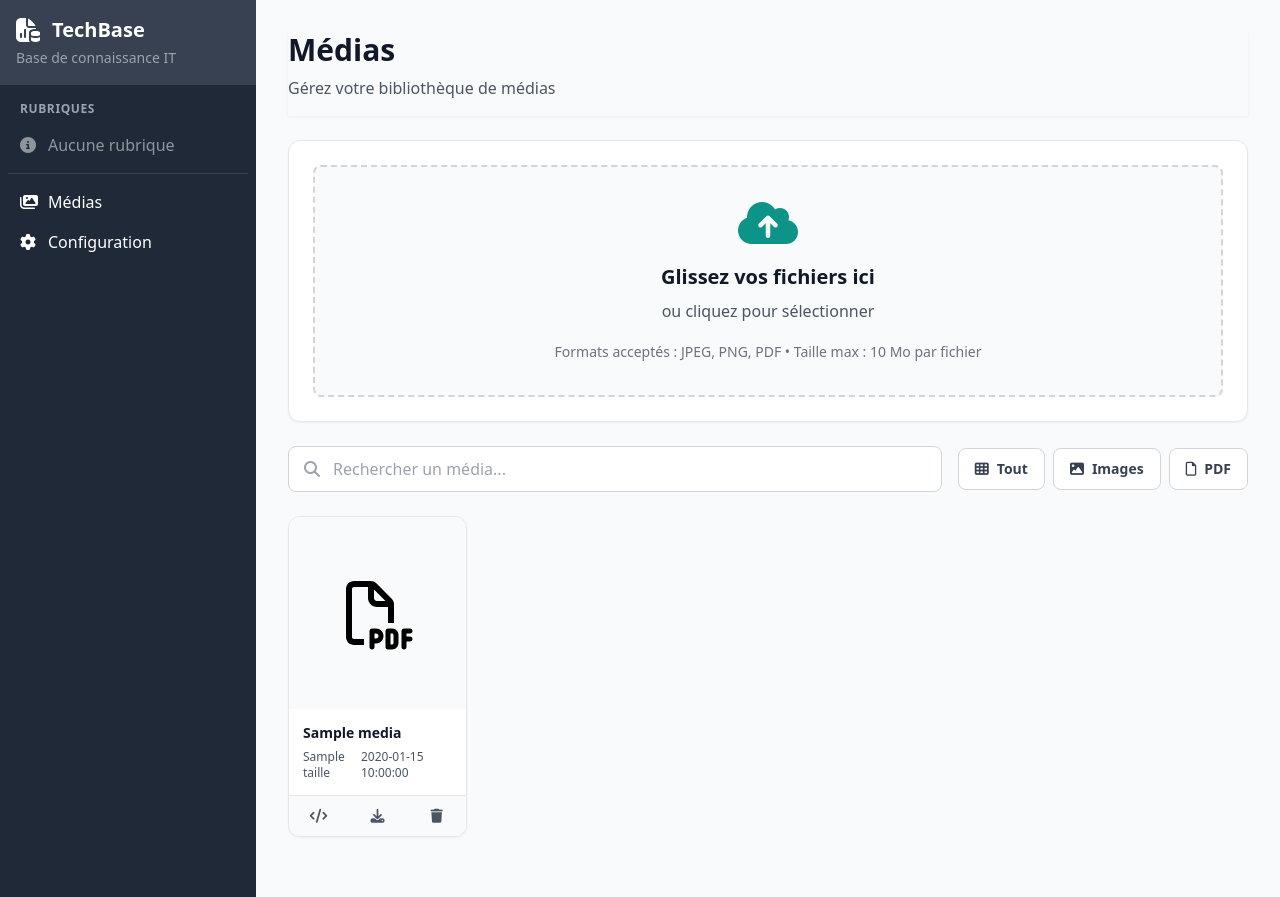
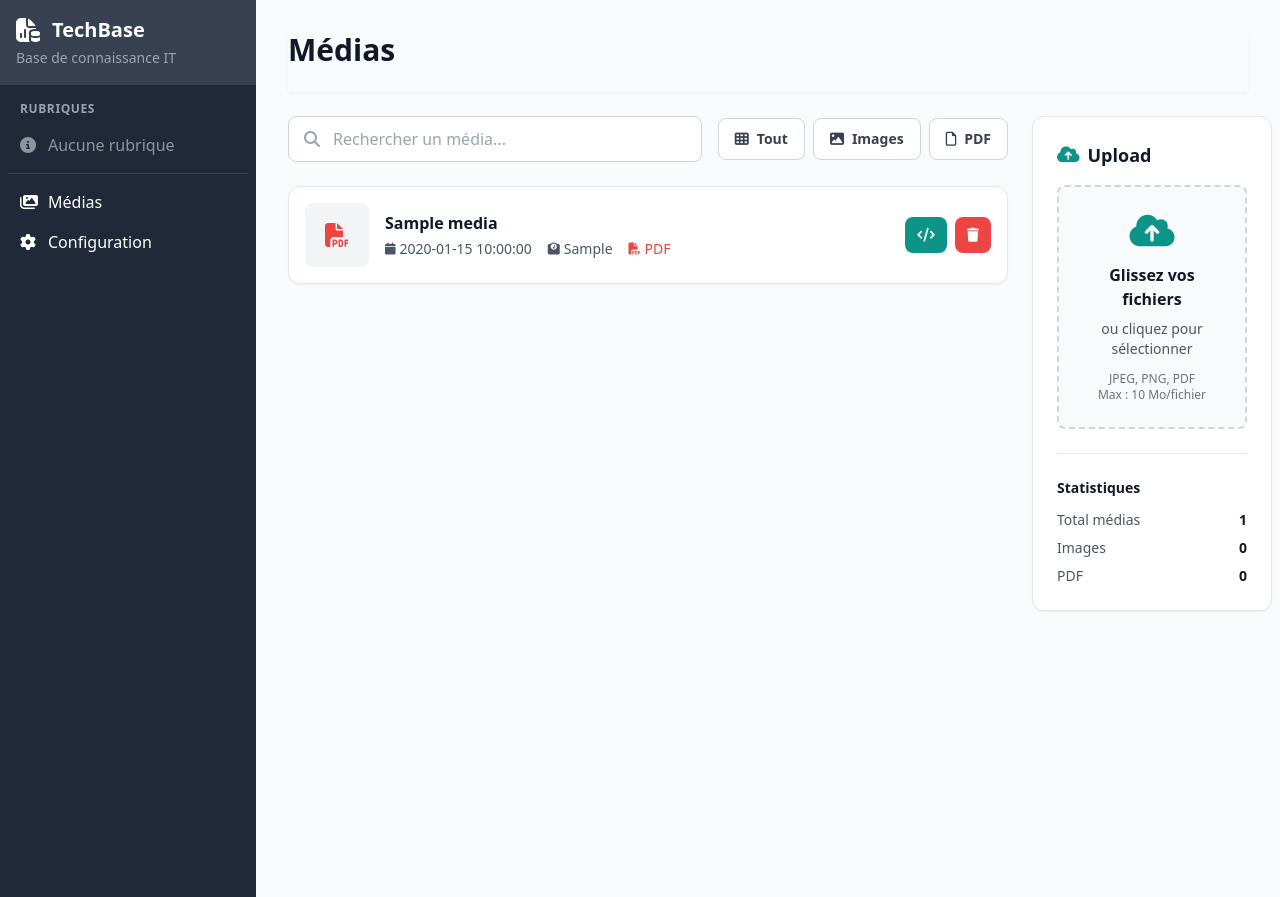
Before and after one commit to orwelltherazer/techbase, a PHP site: template templates/medias.html.twig in a window 1280 px wide. Run offline with PHP 8.4, Linux system fonts and the light colour scheme; the template is opened without the code that fills it: most values are stand-ins (such as "Sample title", 1, 10 or a date in 2020); some libraries are stand-ins or nearby versions.

Commit message:
Amélioration page médias: layout 75/25, liste au lieu de grille, notifications auto

```diff
--- a/medias.php
+++ b/medias.php
@@ -75,7 +75,7 @@ if ($_SERVER['REQUEST_METHOD'] === 'POST' && isset($_POST['action']) && $_POST['
         if (!empty($errors)) {
             $message .= "&errors=" . urlencode(implode(", ", $errors));
         }
-        header("Location: ./?page=parametres&$message");
+        header("Location: ./?page=medias&$message");
         exit;
     }
 }
@@ -100,7 +100,7 @@ if ($_SERVER['REQUEST_METHOD'] === 'POST' && isset($_POST['action']) && $_POST['
         $stmt = $pdo->prepare("DELETE FROM medias WHERE id = ?");
         $stmt->execute([$id]);
 
-        header("Location: ./?page=parametres&success=Média supprimé");
+        header("Location: ./?page=medias&success=Média supprimé");
         exit;
     }
 }
--- a/templates/base.html.twig
+++ b/templates/base.html.twig
@@ -60,9 +60,7 @@
   </aside>
 
   <main class="flex-1 h-screen overflow-y-auto p-4 md:p-6 lg:p-8">
-    <div class="max-w-7xl mx-auto">
-      {% block body %}{% endblock %}
-    </div>
+    {% block body %}{% endblock %}
   </main>
 </body>
 </html>
--- a/templates/medias.html.twig
+++ b/templates/medias.html.twig
@@ -5,27 +5,32 @@
 {% block body %}
 <div class="page-header-sticky">
   <h1 class="text-3xl font-bold text-gray-900 mb-2">Médias</h1>
-  <p class="text-gray-600">Gérez votre bibliothèque de médias</p>
 </div>
 
-<!-- Zone d'upload -->
-<div class="bg-white border border-gray-200 rounded-xl p-6 mb-6 shadow-sm">
-  <form method="POST" enctype="multipart/form-data" id="uploadForm">
-    <input type="hidden" name="action" value="upload_media">
-    <div class="border-2 border-dashed border-gray-300 rounded-lg p-8 text-center cursor-pointer transition hover:border-primary hover:bg-teal-50 bg-gray-50" id="dropzone">
-      <i class="fas fa-cloud-upload-alt text-5xl text-primary mb-4 block"></i>
-      <h3 class="text-xl font-semibold mb-2 text-gray-900">Glissez vos fichiers ici</h3>
-      <p class="text-gray-600 mb-4">ou cliquez pour sélectionner</p>
-      <input type="file" name="media[]" id="fileInput" accept="image/jpeg,image/png,application/pdf" multiple hidden>
-      <small class="text-gray-500 text-sm">Formats acceptés : JPEG, PNG, PDF • Taille max : 10 Mo par fichier</small>
+<!-- Notifications -->
+{% if success %}
+<div class="bg-green-50 border border-green-200 text-green-800 px-4 py-3 rounded-lg mb-6 flex items-center gap-3 transition-all duration-300" id="successNotification">
+  <i class="fas fa-check-circle text-lg"></i>
+  <span>{{ success }}</span>
+  <button onclick="closeNotification('successNotification')" class="ml-auto text-green-600 hover:text-green-800">
+    <i class="fas fa-times"></i>
+  </button>
 </div>
-    <button type="submit" class="hidden mt-4 px-4 py-2 bg-primary text-white rounded-lg hover:bg-primary-dark transition font-semibold" id="uploadBtn">
-      <i class="fas fa-upload"></i>
-      Téléverser les fichiers
+{% endif %}
+
+{% if errors %}
+<div class="bg-red-50 border border-red-200 text-red-800 px-4 py-3 rounded-lg mb-6 flex items-center gap-3 transition-all duration-300" id="errorNotification">
+  <i class="fas fa-exclamation-circle text-lg"></i>
+  <span>{{ errors }}</span>
+  <button onclick="closeNotification('errorNotification')" class="ml-auto text-red-600 hover:text-red-800">
+    <i class="fas fa-times"></i>
   </button>
-  </form>
 </div>
+{% endif %}
 
+<div class="flex gap-6">
+  <!-- Zone principale - Liste des médias (3/4) -->
+  <div class="flex-1" style="flex: 0 0 75%;">
     <!-- Filtres et recherche -->
     <div class="flex gap-4 mb-6 items-center flex-wrap">
       <div class="flex-1 relative">
@@ -45,51 +50,110 @@
       </div>
     </div>
 
-<!-- Grille de médias -->
-<div class="grid grid-cols-2 sm:grid-cols-3 lg:grid-cols-4 xl:grid-cols-5 2xl:grid-cols-6 gap-4" id="mediaGrid">
+    <!-- Liste des médias -->
+    <div class="bg-white border border-gray-200 rounded-xl overflow-hidden shadow-sm">
       {% if medias|length > 0 %}
+        <div class="divide-y divide-gray-200" id="mediaList">
           {% for media in medias %}
-    <div class="bg-white border border-gray-200 rounded-xl overflow-hidden transition shadow-sm hover:-translate-y-0.5 hover:shadow-md hover:border-primary media-card" data-type="{{ media.type }}" data-name="{{ media.nom|lower }}">
-      <div class="w-full h-48 bg-gray-50 flex items-center justify-center overflow-hidden relative">
+          <div class="flex items-center gap-4 p-4 hover:bg-gray-50 transition media-item" data-type="{{ media.type }}" data-name="{{ media.nom|lower }}">
+            <!-- Miniature -->
+            <div class="w-16 h-16 bg-gray-100 rounded-lg flex items-center justify-center flex-shrink-0 overflow-hidden">
               {% if media.type == 'image' %}
                 <img src="{{ media.url }}" alt="{{ media.nom }}" class="w-full h-full object-cover">
               {% else %}
-          <div class="flex flex-col items-center gap-2 text-red-500">
-            <img src="/techbase/images/file-pdf-regular-full.svg" alt="PDF" class="w-20 h-20">
-          </div>
+                <i class="fas fa-file-pdf text-2xl text-red-500"></i>
               {% endif %}
             </div>
 
-      <div class="p-3.5">
-        <div class="font-semibold text-sm text-gray-900 whitespace-nowrap overflow-hidden text-ellipsis mb-1.5" title="{{ media.nom }}">{{ media.nom }}</div>
-        <div class="flex justify-between text-xs text-gray-600">
-          <span>{{ media.taille }}</span>
-          <span>{{ media.date }}</span>
+            <!-- Informations -->
+            <div class="flex-1 min-w-0">
+              <div class="font-semibold text-gray-900 truncate mb-1" title="{{ media.nom }}">{{ media.nom }}</div>
+              <div class="flex items-center gap-4 text-sm text-gray-600">
+                <span class="flex items-center gap-1">
+                  <i class="fas fa-calendar text-xs"></i>
+                  {{ media.date_format }}
+                </span>
+                <span class="flex items-center gap-1">
+                  <i class="fas fa-weight text-xs"></i>
+                  {{ media.taille_format }}
+                </span>
+                <span class="flex items-center gap-1">
+                  {% if media.type == 'image' %}
+                    <i class="fas fa-image text-xs text-blue-500"></i>
+                    <span class="text-blue-500">Image</span>
+                  {% else %}
+                    <i class="fas fa-file-pdf text-xs text-red-500"></i>
+                    <span class="text-red-500">PDF</span>
+                  {% endif %}
+                </span>
               </div>
             </div>
 
-      <div class="flex border-t border-gray-200 bg-gray-50">
-        <button class="flex-1 p-2.5 border-none bg-transparent text-gray-600 cursor-pointer transition text-sm hover:bg-primary hover:text-white" onclick="copyMarkdown('{{ media.nom }}', '{{ media.url }}')" title="Copier le lien Markdown">
+            <!-- Actions -->
+            <div class="flex gap-2 flex-shrink-0">
+              <button class="px-3 py-2 bg-primary text-white rounded-lg hover:bg-primary-dark transition text-sm font-medium" onclick="copyMarkdown('{{ media.nom }}', '{{ media.url }}')" title="Copier le lien Markdown">
                 <i class="fas fa-code"></i>
               </button>
-        <button class="flex-1 p-2.5 border-none bg-transparent text-gray-600 cursor-pointer transition text-sm border-l border-r border-gray-200 hover:bg-primary hover:text-white" onclick="downloadMedia('{{ media.url }}', '{{ media.nom }}')" title="Télécharger">
-          <i class="fas fa-download"></i>
-        </button>
-        <button class="flex-1 p-2.5 border-none bg-transparent text-gray-600 cursor-pointer transition text-sm hover:bg-red-500 hover:text-white" onclick="deleteMedia({{ media.id }}, '{{ media.nom }}')" title="Supprimer">
+              <button class="px-3 py-2 bg-red-500 text-white rounded-lg hover:bg-red-600 transition text-sm font-medium" onclick="deleteMedia({{ media.id }}, '{{ media.nom }}')" title="Supprimer">
                 <i class="fas fa-trash"></i>
               </button>
             </div>
           </div>
           {% endfor %}
+        </div>
       {% else %}
-    <div class="col-span-full">
         <div class="text-center py-12">
           <i class="fas fa-images text-6xl text-gray-300 mb-4"></i>
           <div class="text-xl font-semibold text-gray-900 mb-2">Aucun média</div>
           <div class="text-gray-600">Commencez par téléverser vos premiers fichiers</div>
         </div>
+      {% endif %}
     </div>
-  {% endif %}
+  </div>
+
+  <!-- Sidebar - Zone d'upload (1/4) -->
+  <div class="w-1/4" style="flex: 0 0 25%;">
+    <div class="bg-white border border-gray-200 rounded-xl p-6 shadow-sm sticky top-6">
+      <h2 class="text-lg font-bold text-gray-900 mb-4 flex items-center gap-2">
+        <i class="fas fa-cloud-upload-alt text-primary"></i>
+        Upload
+      </h2>
+
+      <form method="POST" enctype="multipart/form-data" id="uploadForm">
+        <input type="hidden" name="action" value="upload_media">
+        <div class="border-2 border-dashed border-gray-300 rounded-lg p-6 text-center cursor-pointer transition hover:border-primary hover:bg-teal-50 bg-gray-50" id="dropzone">
+          <i class="fas fa-cloud-upload-alt text-4xl text-primary mb-3 block"></i>
+          <h3 class="text-base font-semibold mb-2 text-gray-900">Glissez vos fichiers</h3>
+          <p class="text-sm text-gray-600 mb-3">ou cliquez pour sélectionner</p>
+          <input type="file" name="media[]" id="fileInput" accept="image/jpeg,image/png,application/pdf" multiple hidden>
+          <small class="text-gray-500 text-xs block">JPEG, PNG, PDF<br>Max : 10 Mo/fichier</small>
+        </div>
+        <button type="submit" class="hidden mt-4 w-full px-4 py-2.5 bg-primary text-white rounded-lg hover:bg-primary-dark transition font-semibold" id="uploadBtn">
+          <i class="fas fa-upload"></i>
+          Téléverser
+        </button>
+      </form>
+
+      <!-- Statistiques -->
+      <div class="mt-6 pt-6 border-t border-gray-200">
+        <h3 class="text-sm font-semibold text-gray-900 mb-3">Statistiques</h3>
+        <div class="space-y-2 text-sm">
+          <div class="flex justify-between text-gray-600">
+            <span>Total médias</span>
+            <span class="font-semibold text-gray-900">{{ medias|length }}</span>
+          </div>
+          <div class="flex justify-between text-gray-600">
+            <span>Images</span>
+            <span class="font-semibold text-gray-900">{{ medias|filter(m => m.type == 'image')|length }}</span>
+          </div>
+          <div class="flex justify-between text-gray-600">
+            <span>PDF</span>
+            <span class="font-semibold text-gray-900">{{ medias|filter(m => m.type == 'pdf')|length }}</span>
+          </div>
+        </div>
+      </div>
+    </div>
+  </div>
 </div>
 
 <!-- Modal de confirmation -->
@@ -119,6 +183,29 @@
 </div>
 
 <script>
+// Auto-fermeture des notifications après 5 secondes
+document.addEventListener('DOMContentLoaded', () => {
+  const successNotif = document.getElementById('successNotification');
+  const errorNotif = document.getElementById('errorNotification');
+
+  if (successNotif) {
+    setTimeout(() => closeNotification('successNotification'), 5000);
+  }
+
+  if (errorNotif) {
+    setTimeout(() => closeNotification('errorNotification'), 5000);
+  }
+});
+
+function closeNotification(id) {
+  const notif = document.getElementById(id);
+  if (notif) {
+    notif.style.opacity = '0';
+    notif.style.transform = 'translateY(-10px)';
+    setTimeout(() => notif.remove(), 300);
+  }
+}
+
 // Upload zone
 const dropzone = document.getElementById('dropzone');
 const fileInput = document.getElementById('fileInput');
@@ -155,7 +242,7 @@ function updateUploadBtn() {
 
 // Filtres
 const filterBtns = document.querySelectorAll('[data-type]');
-const mediaCards = document.querySelectorAll('.media-card');
+const mediaItems = document.querySelectorAll('.media-item');
 const searchInput = document.getElementById('searchMedia');
 
 filterBtns.forEach(btn => {
@@ -176,43 +263,42 @@ function filterMedia() {
   const activeType = document.querySelector('[data-type].active').dataset.type;
   const searchTerm = searchInput.value.toLowerCase();
 
-  mediaCards.forEach(card => {
-    const cardType = card.dataset.type;
-    const cardName = card.dataset.name;
-    const matchesType = activeType === 'all' || cardType === activeType;
-    const matchesSearch = cardName.includes(searchTerm);
+  mediaItems.forEach(item => {
+    const itemType = item.dataset.type;
+    const itemName = item.dataset.name;
+    const matchesType = activeType === 'all' || itemType === activeType;
+    const matchesSearch = itemName.includes(searchTerm);
 
     if (matchesType && matchesSearch) {
-      card.classList.remove('hidden');
+      item.classList.remove('hidden');
     } else {
-      card.classList.add('hidden');
+      item.classList.add('hidden');
     }
   });
 }
 
 // Copier le lien Markdown
 function copyMarkdown(name, url) {
+  event.preventDefault();
+  event.stopPropagation();
+
   const isImage = url.match(/\.(jpg|jpeg|png)$/i);
   const markdown = isImage ? `![${name}](${url})` : `[${name}](${url}){:target="_blank"}`;
 
   navigator.clipboard.writeText(markdown).then(() => {
     showToast('Lien Markdown copié !');
+  }).catch(err => {
+    console.error('Erreur lors de la copie:', err);
   });
-}
-
-// Télécharger
-function downloadMedia(url, name) {
-  const a = document.createElement('a');
-  a.href = url;
-  a.download = name;
-  a.click();
-  showToast('Téléchargement démarré');
 }
 
 // Supprimer
 let deleteMediaId = null;
 
 function deleteMedia(id, name) {
+  event.preventDefault();
+  event.stopPropagation();
+
   deleteMediaId = id;
   document.getElementById('deleteMediaName').textContent = name;
   const modal = document.getElementById('deleteModal');
```
Also changed, not shown: templates/fiches/form.html.twig (+5 -5 lines), 2 other files. Lines whose indentation alone changed are shown as unchanged.
